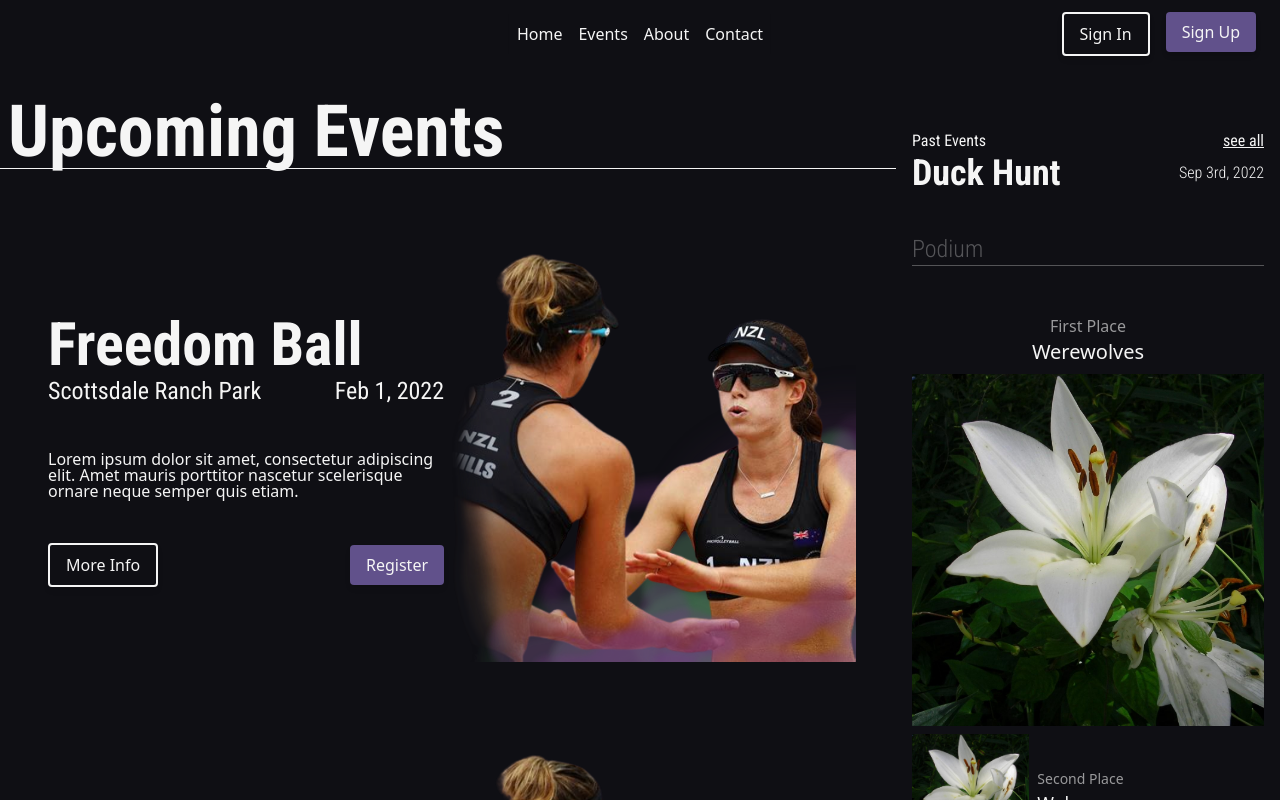
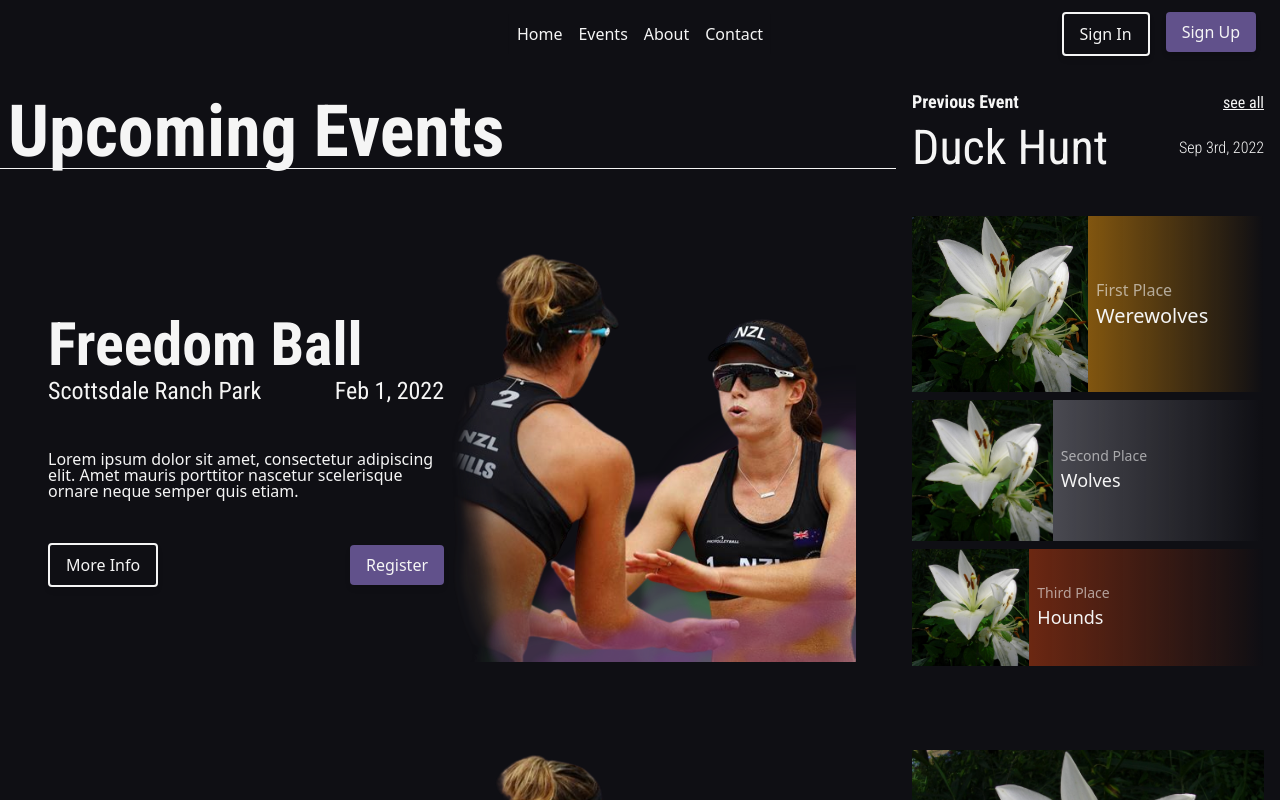
Before and after one commit to ryanbyrne30/elevate-experience, an Astro site in the folder web/: page /events in a window 1280 px wide. Built offline with nearby package versions, Linux system fonts and the light colour scheme; Astro itself is replaced by a stand-in of ours.

Commit message:
Podium remodelled

```diff
--- a/web/src/components/events/EventPodium.tsx
+++ b/web/src/components/events/EventPodium.tsx
@@ -1,21 +1,18 @@
 export default function EventPodium() {
   return (
-    <div
-      class="grid grid-rows-3 gap-2"
-      style={{ gridTemplateRows: "auto auto auto" }}
-    >
-      <div class="col items-start">
-        <div class="col center w-full p-2">
+    <div class="col">
+      <div class="row my-1 center bg-gradient-to-r from-amber-500">
+        <div class="aspect-square w-1/2">
+          <img class="w-full h-full object-cover" src="/lily.jpeg" />
+        </div>
+        <div class="col p-2">
           <span class="font-light opacity-60">First Place</span>
           <span class="text-xl">Werewolves</span>
         </div>
-        <div class="aspect-square">
-          <img class="w-full h-full object-cover" src="/lily.jpeg" />
-        </div>
       </div>
 
-      <div class="row center">
-        <div class="aspect-square w-1/3">
+      <div class="row my-1 center bg-gradient-to-r from-zinc-500">
+        <div class="aspect-square w-2/5">
           <img class="w-full h-full object-cover" src="/lily.jpeg" />
         </div>
         <div class="p-2 col">
@@ -24,7 +21,7 @@ export default function EventPodium() {
         </div>
       </div>
 
-      <div class="row center">
+      <div class="row my-1 center bg-gradient-to-r from-orange-800">
         <div class="aspect-square w-1/3">
           <img class="w-full h-full object-cover" src="/lily.jpeg" />
         </div>
--- a/web/src/pages/events/index.astro
+++ b/web/src/pages/events/index.astro
@@ -7,28 +7,26 @@ import EventFlyer from '@/components/events/EventFlyer';
 
 <Layout title="Events">
   <div class="col center lg:flex-row-reverse lg:items-start justify-between overflow-y-scroll lg:overflow-hidden h-screen">
-    <aside class="pt-32 max-w-lg lg:max-w-sm p-4 lg:overflow-y-scroll lg:h-full">
+    <aside class="pt-20 max-w-lg lg:max-w-sm p-4 lg:overflow-y-scroll lg:h-full">
       <header class="col flex-wrap w-full justify-between">
-        <div class="w-full row center justify-between">
-          <span class="font-condensed">Past Events</span>
+        <div class="w-full row center justify-between py-2">
+          <h4>Previous Event</h4>
           <a href="/">
-            <span class="font-condensed underline">see all</span>
+            <span class="font-condensed underline whitespace-nowrap">see all</span>
           </a>
         </div>
         <div class="w-full row center justify-between">
-          <h2>Duck Hunt</h2>
+          <span class="text-3xl lg:text-5xl font-condensed">Duck Hunt</span>
           <div class="p-2" />
           <span class="font-light font-condensed">Sep 3rd, 2022</span>
         </div>
       </header>
 
-      <section class="pb-10">
-        <h3 class="font-light w-full border-b-1 border-secondary opacity-30 my-10">Podium</h3>
+      <section class="py-10">
         <EventPodium />
       </section>
 
-      <section class="col center">
-        <h3 class="font-light w-full border-b-1 border-secondary opacity-30 my-10">Photos</h3>
+      <section class="col center py-10">
         <img src="/lily.jpeg" class="w-full object-cover" />
         <a href='/'>
           <span class="underline text-sm">all photos</span>
```
